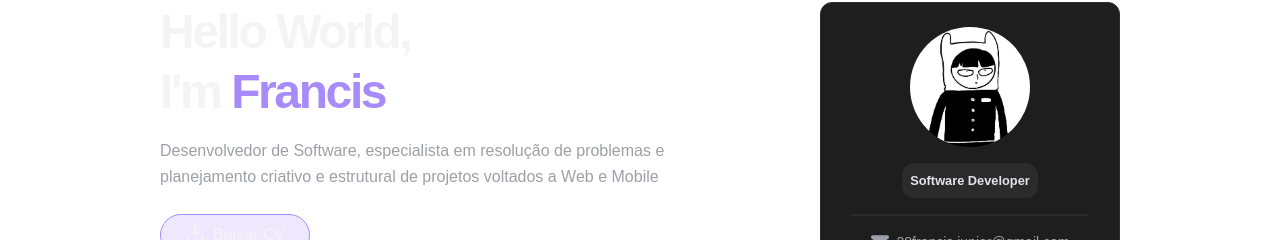
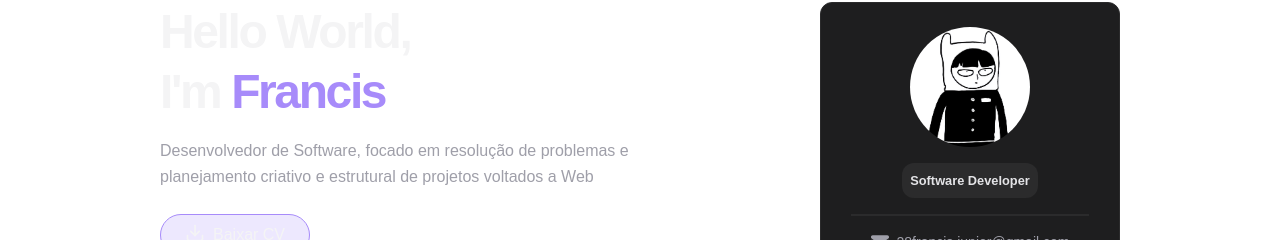
Before and after one commit to Franch62/portfolio, a Next.js app: page / in a window 1280 px wide. Shown: the part 142-382 px from the top of the page. Built offline with nearby package versions, Linux system fonts and the light colour scheme.

Commit message:
fix: enhance wording and clarity in Hero component description

```diff
--- a/components/Hero.tsx
+++ b/components/Hero.tsx
@@ -39,9 +39,8 @@ export const Hero = () => {
           </h1>
 
           <p className="mt-4 text-zinc-400 text-[1rem] leading-relaxed max-w-lg">
-            Desenvolvedor de Software, especialista em resolução de problemas e
-            planejamento criativo e estrutural de projetos voltados a Web e
-            Mobile
+            Desenvolvedor de Software, focado em resolução de problemas e
+            planejamento criativo e estrutural de projetos voltados a Web
           </p>
 
           <button
```
